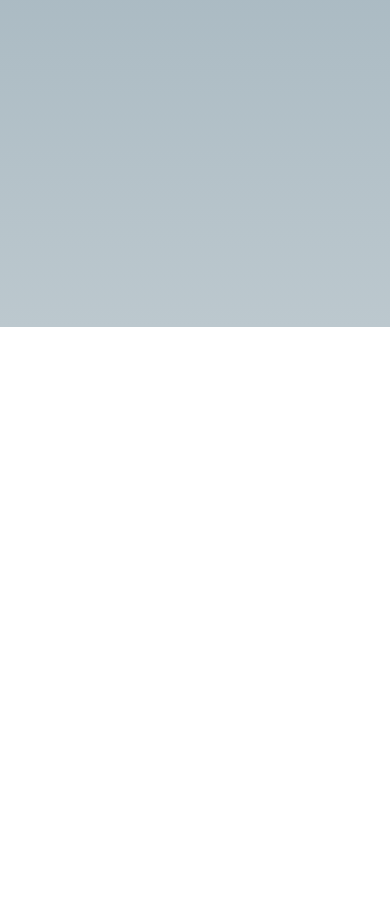
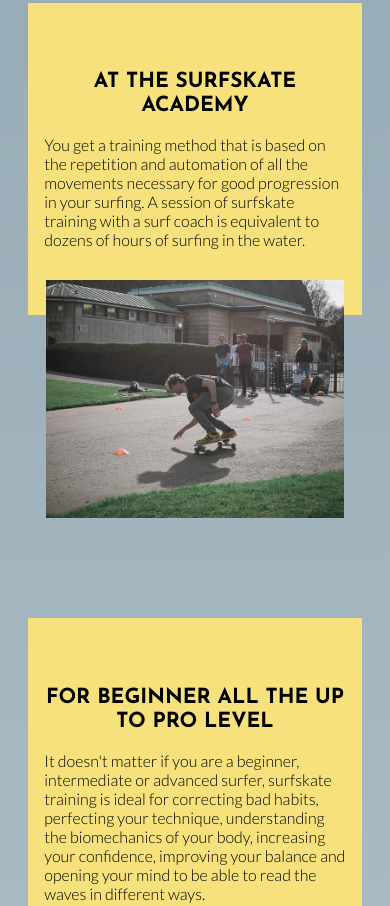
Before and after one commit to vilmosmisota/The-SurfSkate-Academy, a Gatsby site: page / in a window 390 px wide. Shown: the part 585-1491 px from the top of the page. Before the commit the page ends 912 px from the top, so only its background shows below. Built offline with nearby package versions, Linux system fonts and the light colour scheme; Gatsby itself is replaced by a stand-in of ours.

Commit message:
add home feed and small screen styling

```diff
--- a/src/assets/styles/header.css
+++ b/src/assets/styles/header.css
@@ -1,6 +1,6 @@
 header {
   width: 100vw;
-  height: 100vh;
+  /* height: 100vh; */
   max-height: 700vh;
 
   display: flex;
@@ -26,7 +26,7 @@
   top: 30%;
   left: 3%;
 
-  width: 100%;
+  width: 97%;
 }
 
 .header-headline-container h1 {
@@ -119,6 +119,7 @@
   }
   .header-headline-container {
     left: 15%;
+    width: 100vw;
   }
 
   .design-shape-container {
--- /dev/null
+++ b/src/assets/styles/homeFeed.css
@@ -0,0 +1,54 @@
+.home-feed-container {
+  width: 100vw;
+  max-width: 1200px;
+  margin: 100px auto;
+}
+
+.home-feed-container section {
+  margin: 100px 5%;
+  display: flex;
+  flex-direction: column;
+  align-items: center;
+}
+
+.message-container {
+  width: 95%;
+  max-width: 600px;
+  padding: 50px 1rem;
+  position: relative;
+  z-index: 2;
+  margin: 0 auto;
+}
+
+.message-container h1 {
+  font-family: "Josefin Sans", sans-serif;
+  font-size: 1.3rem;
+  font-weight: 700;
+  text-align: center;
+  line-height: 1.5rem;
+}
+
+.message-container p {
+  font-weight: 300;
+}
+
+.message-container::after {
+  position: absolute;
+  top: 0;
+  left: 0;
+  content: "";
+  display: block;
+  width: 100%;
+  height: 100%;
+  background-color: var(--yellow);
+  z-index: -1;
+  /* transform: skew(-0.06turn, 18deg); */
+}
+
+.first-section-img-container,
+.second-section-img-container,
+.third-section-img-container {
+  width: 85%;
+  margin-top: -10%;
+  z-index: 5;
+}
--- a/src/components/Header.js
+++ b/src/components/Header.js
@@ -1,5 +1,6 @@
 import React from "react"
 import { StaticImage } from "gatsby-plugin-image"
+import "../assets/styles/header.css"
 
 const Header = () => {
   return (
--- /dev/null
+++ b/src/components/HomeFeed.js
@@ -0,0 +1,77 @@
+import React from "react"
+import { StaticImage } from "gatsby-plugin-image"
+import "../assets/styles/homeFeed.css"
+
+const HomeFeed = () => {
+  return (
+    <main className="home-feed-container">
+      <section className="first-section-container">
+        <div className="message-container">
+          <h1>AT THE SURFSKATE ACADEMY </h1>
+          <p>
+            You get a training method that is based on the repetition and
+            automation of all the movements necessary for good progression in
+            your surfing. A session of surfskate training with a surf coach is
+            equivalent to dozens of hours of surfing in the water.
+          </p>
+        </div>
+        <div className="first-section-img-container">
+          <StaticImage
+            src="../assets/images/statement_img.jpg"
+            alt="surfskating in Edinburgh"
+            width={688}
+            layout="constrained"
+            quality={95}
+            placeholder="none"
+          />
+        </div>
+      </section>
+      <section className="second-section-container">
+        <div className="message-container">
+          <h1>FOR BEGINNER ALL THE UP TO PRO LEVEL </h1>
+          <p>
+            It doesn't matter if you are a beginner, intermediate or advanced
+            surfer, surfskate training is ideal for correcting bad habits,
+            perfecting your technique, understanding the biomechanics of your
+            body, increasing your confidence, improving your balance and opening
+            your mind to be able to read the waves in different ways.
+          </p>
+        </div>
+        <div className="second-section-img-container">
+          <StaticImage
+            src="../assets/images/statement_img2.jpg"
+            alt="on land surf training"
+            width={688}
+            layout="constrained"
+            quality={95}
+            placeholder="none"
+          />
+        </div>
+      </section>
+      <section className="third-section-container">
+        <div className="message-container">
+          <h1>HOW MUCH HAS YOUR SURFING PROGRESSED IN THE LAST FEW YEARS?</h1>
+          <p>
+            Training on land is key to improving your surfing. You can spend
+            hours in the water repeating the same mistakes without realizing it,
+            creating bad habits and frustration without any real progress. This
+            training modality corrects and builds your muscle memory so that you
+            can then apply your new movements next time in the water.
+          </p>
+        </div>
+        <div className="third-section-img-container">
+          <StaticImage
+            src="../assets/images/statement_img3.jpg"
+            alt="surfing in Scotland"
+            width={688}
+            layout="constrained"
+            quality={95}
+            placeholder="none"
+          />
+        </div>
+      </section>
+    </main>
+  )
+}
+
+export default HomeFeed
--- a/src/pages/index.js
+++ b/src/pages/index.js
@@ -1,12 +1,13 @@
 import React from "react"
 import Header from "../components/Header"
 import Layout from "../components/Layout"
-import "../assets/styles/header.css"
+import HomeFeed from "../components/HomeFeed"
 
 export default function Home() {
   return (
     <Layout>
       <Header />
+      <HomeFeed />
     </Layout>
   )
 }
```
Also changed, not shown: src/assets/images/statement_img.jpg (added), src/assets/images/statement_img2.jpg (added), src/assets/images/statement_img3.jpg (added).
